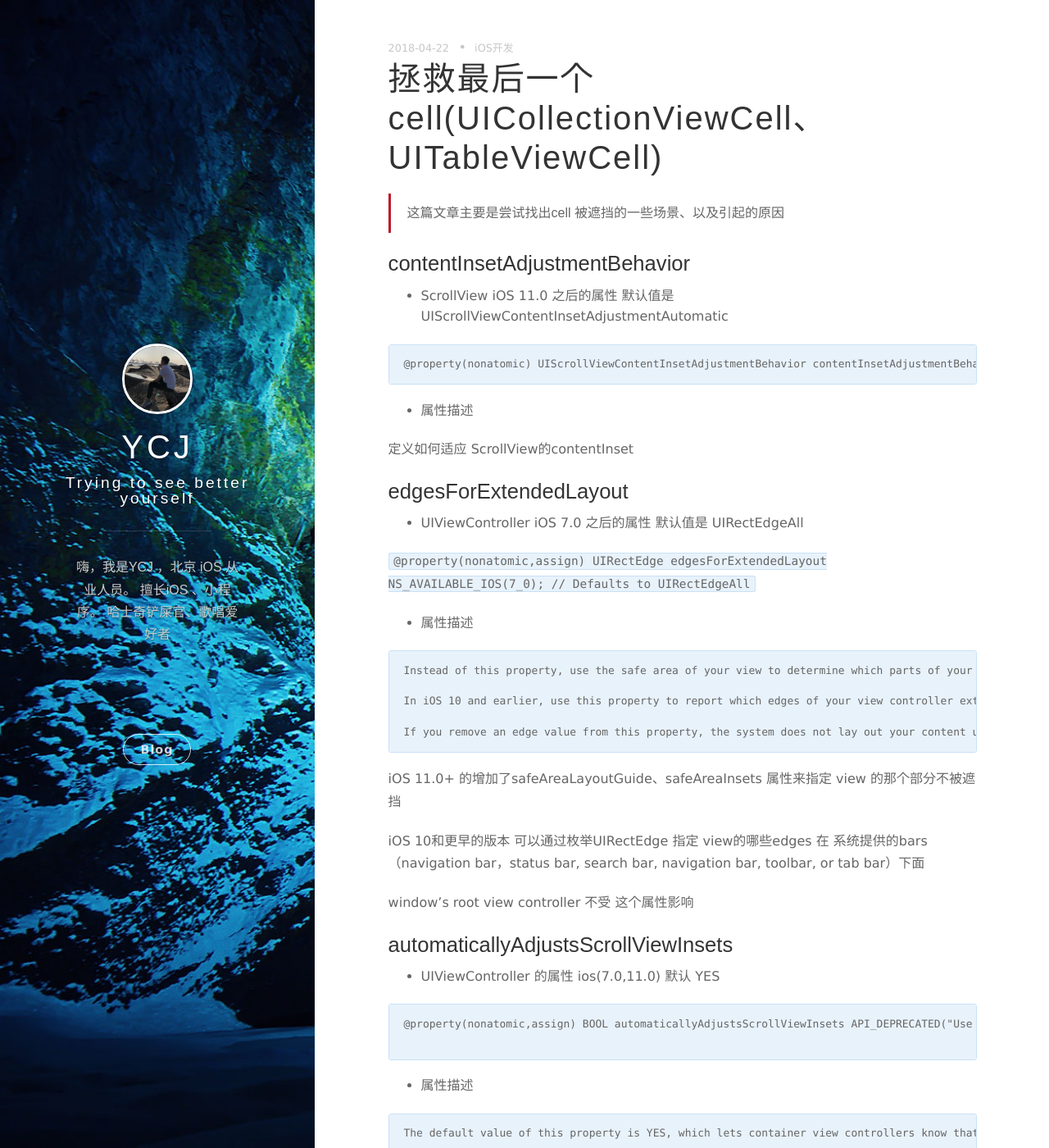
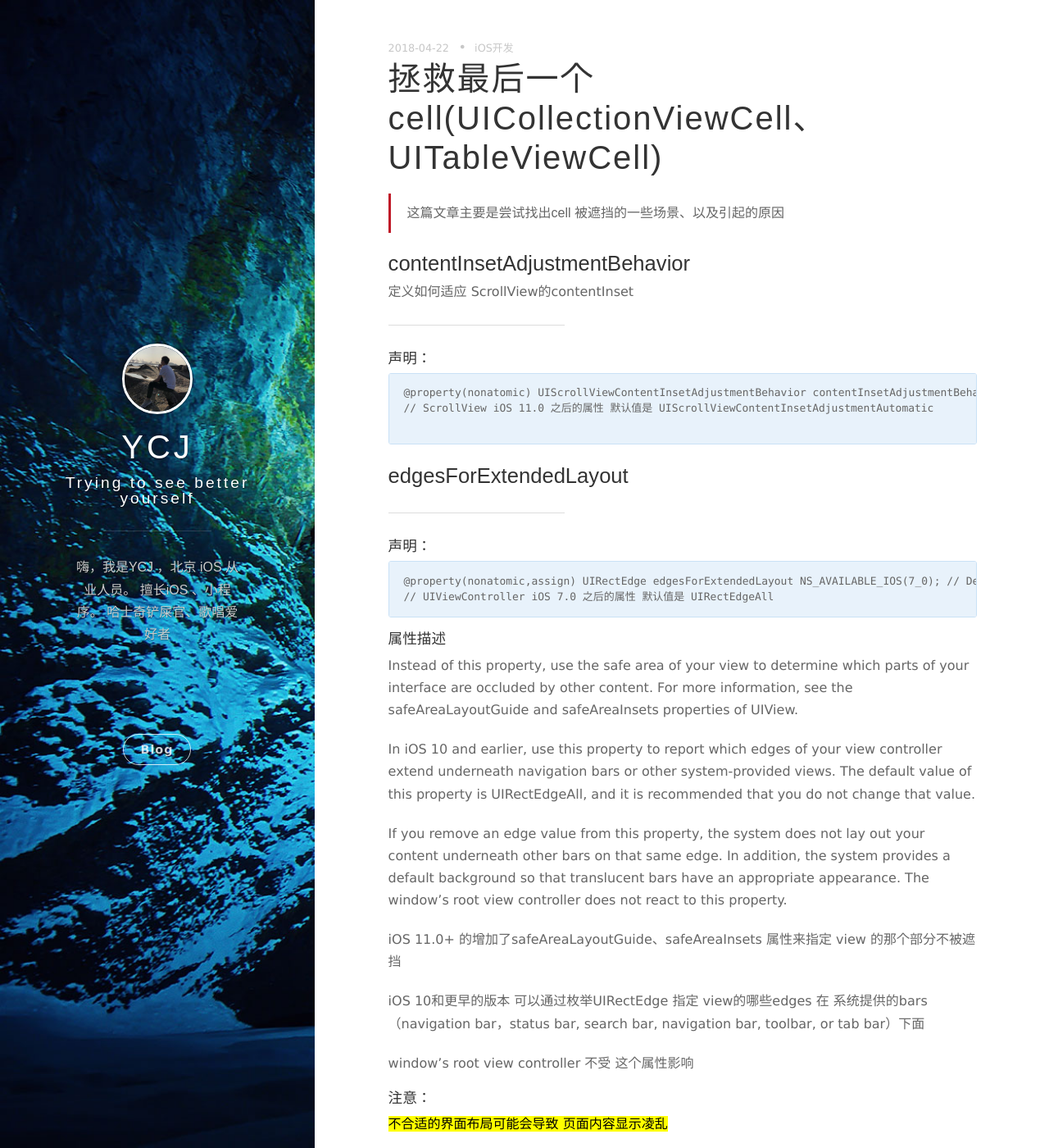
Before and after one commit to yuanchaojie/yuanchaojie.github.io, a Jekyll site: the page built from _posts/2018-5-24-TarBar-cover-TableViewCell-的一些解决方法.md, in a window 1280 px wide and 1400 px high. Shown: the whole window at 82% size. Built offline with Jekyll 4.4.1, drawn with Linux system fonts in a browser that asks for light colours; nearby versions of some CDN libraries; comment, search, counter and statistics services are not loaded; some of the changed text lies outside the part shown.

Commit message:
修改了一些样式
修改了一些样式

````diff
--- a/_posts/2018-5-24-TarBar-cover-TableViewCell-的一些解决方法.md
+++ b/_posts/2018-5-24-TarBar-cover-TableViewCell-的一些解决方法.md
@@ -9,30 +9,38 @@ tags:  iOS开发
 
 
 ### contentInsetAdjustmentBehavior
-* ScrollView iOS 11.0 之后的属性 默认值是 UIScrollViewContentInsetAdjustmentAutomatic
+###### 定义如何适应 ScrollView的contentInset
+***
+
+#### 声明：
 
 ```
 @property(nonatomic) UIScrollViewContentInsetAdjustmentBehavior contentInsetAdjustmentBehavior API_AVAILABLE(ios(11.0),tvos(11.0));
+// ScrollView iOS 11.0 之后的属性 默认值是 UIScrollViewContentInsetAdjustmentAutomatic
+
 ```
-* 属性描述
-
-定义如何适应 ScrollView的contentInset
 
 
 ### edgesForExtendedLayout
-* UIViewController iOS 7.0 之后的属性 默认值是 UIRectEdgeAll
+***
 
-`@property(nonatomic,assign) UIRectEdge edgesForExtendedLayout NS_AVAILABLE_IOS(7_0); // Defaults to UIRectEdgeAll`
-
-* 属性描述
+#### 声明：
 
 ```
+@property(nonatomic,assign) UIRectEdge edgesForExtendedLayout NS_AVAILABLE_IOS(7_0); // Defaults to UIRectEdgeAll
+// UIViewController iOS 7.0 之后的属性 默认值是 UIRectEdgeAll
+```
+
+
+
+#### 属性描述
+
 Instead of this property, use the safe area of your view to determine which parts of your interface are occluded by other content. For more information, see the safeAreaLayoutGuide and safeAreaInsets properties of UIView.
 
 In iOS 10 and earlier, use this property to report which edges of your view controller extend underneath navigation bars or other system-provided views. The default value of this property is UIRectEdgeAll, and it is recommended that you do not change that value.
 
 If you remove an edge value from this property, the system does not lay out your content underneath other bars on that same edge. In addition, the system provides a default background so that translucent bars have an appropriate appearance. The window’s root view controller does not react to this property.
-```
+
 iOS 11.0+ 的增加了safeAreaLayoutGuide、safeAreaInsets 属性来指定 view 的那个部分不被遮挡
 
 iOS 10和更早的版本 可以通过枚举UIRectEdge 指定 view的哪些edges 在 系统提供的bars（navigation bar，status bar, search bar, navigation bar, toolbar, or tab bar）下面
@@ -40,34 +48,57 @@ iOS 10和更早的版本 可以通过枚举UIRectEdge 指定 view的哪些edges
 window’s root view controller 不受 这个属性影响
 
 
+#### 注意：
+<mark>不合适的界面布局可能会导致 页面内容显示凌乱<mark>
+
+例如（UINavigationController.rootVC -- UISplitViewController -- view controller）
+
+* edgesForExtendedLayout 无效
+* 如果 父子控制器同时设置edgesForExtendedLayout = UIRectEdgeNone 会导致 viewController 多减去一个tab bar的高度
+* 父子控制器设置其中一个 edgesForExtendedLayout = UIRectEdgeNone 显示正常
+
+<em> 扩展阅读 <em>
+
+> 布局错误原因：
+>
+[SVC is expected to be root, with the exception of being placed under a TBC, so no, not allowed as child of a nav controller](https://forums.developer.apple.com/thread/68664#198748)
+
+> [View Controller Catalog for iOS](https://developer.apple.com/library/content/documentation/WindowsViews/Conceptual/ViewControllerCatalog/Chapters/SplitViewControllers.html)
+
+> [human-interface-guidelines](https://developer.apple.com/ios/human-interface-guidelines/views/split-views/)
+
 
 ### automaticallyAdjustsScrollViewInsets
-* UIViewController 的属性 ios(7.0,11.0)  默认 YES
+***
 
-```
-@property(nonatomic,assign) BOOL automaticallyAdjustsScrollViewInsets API_DEPRECATED("Use UIScrollView's contentInsetAdjustmentBehavior instead", ios(7.0,11.0),tvos(7.0,11.0)); // Defaults to YES
+#### 声明：
 
-```
-* 属性描述
+	@property(nonatomic,assign) BOOL automaticallyAdjustsScrollViewInsets API_DEPRECATED("Use UIScrollView's contentInsetAdjustmentBehavior instead", ios(7.0,11.0),tvos(7.0,11.0)); // Defaults to YES
+	// UIViewController 的属性 ios(7.0,11.0)  默认 YES
+#### 属性描述
 
-```
+
 The default value of this property is YES, which lets container view controllers know that they should adjust the scroll view insets of this view controller’s view to account for screen areas consumed by a status bar, search bar, navigation bar, toolbar, or tab bar. Set this property to NO if your view controller implementation manages its own scroll view inset adjustments.
-```
+
 如果设置属性为YES viewController 将会 考虑系统的bars 计算scroll view insets
 
 
 ### extendedLayoutIncludesOpaqueBars
-* UIViewController 的属性 ios(7.0,11.0)  默认 NO
-* 属性描述
+***
 
+#### 声明：
+	@property(nonatomic, assign) BOOL extendedLayoutIncludesOpaqueBars;
+	// UIViewController 的属性 ios(7.0,11.0)  默认 NO
+
+#### 属性描述
 如果Bars是不透明的，view不会被延伸到Bars，除非extendedLayoutIncludesOpaqueBars = YES;
 注意：Bars are translucent by default in iOS 7.0
 
 ### 相关推荐
 ***
-* [iOS 11.0 下adjustContentInset属性的计算方式](https://www.jianshu.com/p/efbc8619d56b)
+[iOS 11.0 下adjustContentInset属性的计算方式](https://www.jianshu.com/p/efbc8619d56b)
 
-* 代码强制 设置 scrollView contentInset方法：
+代码强制 设置 scrollView contentInset方法：
 
 ```
 // 设置 scrollView 的contentInset
````
